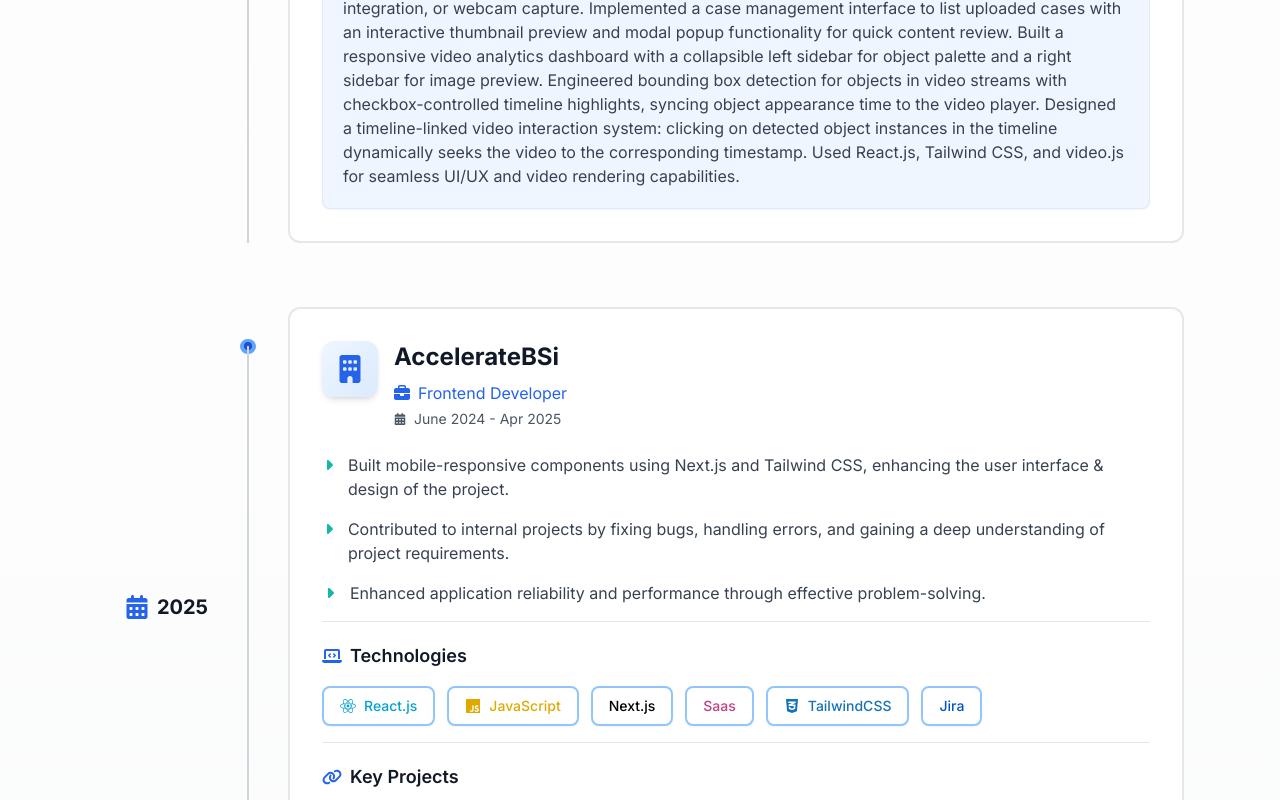
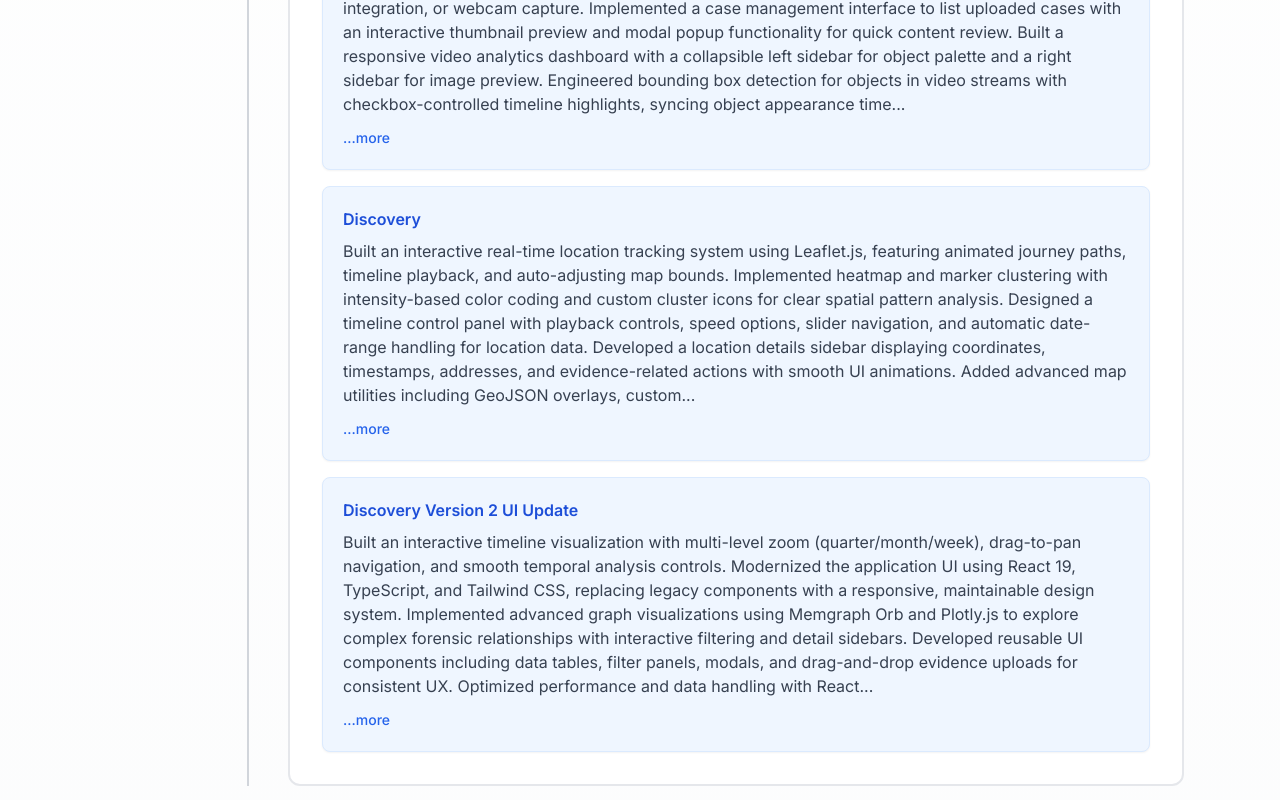
Before and after one commit to mokshit108/portfolio-mokshit-shah, a Next.js app: page / in a window 1280 px wide. Shown: the part 2920-3720 px from the top of the page. Built offline with nearby package versions, Linux system fonts and the light colour scheme; a web font is replaced by a local one.

Commit message:
added latest project info

```diff
--- a/src/app/component/Experience/ExperienceCard.js
+++ b/src/app/component/Experience/ExperienceCard.js
@@ -27,7 +27,28 @@ const ExperienceCard = ({
 }) => {
   const year = period.split(" ").pop();
   const [hoveredIndex, setHoveredIndex] = useState(null);
+  const [expandedExplanations, setExpandedExplanations] = useState({});
   const { theme } = useTheme();
+
+  // Function to get first 80 words
+  const getFirst80Words = (text) => {
+    const words = text.split(" ");
+    if (words.length <= 80) return text;
+    return words.slice(0, 80).join(" ") + "...";
+  };
+
+  // Function to check if text is longer than 80 words
+  const isLongText = (text) => {
+    return text.split(" ").length > 80;
+  };
+
+  // Toggle expand/collapse for a specific explanation
+  const toggleExplanation = (idx) => {
+    setExpandedExplanations((prev) => ({
+      ...prev,
+      [idx]: !prev[idx],
+    }));
+  };
 
   return (
     <div className="relative flex flex-col md:flex-row gap-4 md:gap-8 mb-8 md:mb-16">
@@ -234,7 +255,14 @@ const ExperienceCard = ({
                   }`}>Project Explanations</h4>
                 </div>
                 <div className="space-y-3 md:space-y-4">
-                  {projectExplanations.map((proj, idx) => (
+                  {projectExplanations.map((proj, idx) => {
+                    const isExpanded = expandedExplanations[idx];
+                    const isLong = isLongText(proj.explanation);
+                    const displayText = isExpanded || !isLong
+                      ? proj.explanation
+                      : getFirst80Words(proj.explanation);
+
+                    return (
                       <div key={idx} className={`rounded-lg p-4 md:p-5 transition-all duration-300 border shadow-sm hover:shadow-md ${
                         theme === 'light'
                           ? 'bg-blue-50 border-blue-100 hover:border-blue-300'
@@ -245,9 +273,24 @@ const ExperienceCard = ({
                         }`}>{proj.name}</div>
                         <div className={`text-sm md:text-base leading-relaxed transition-colors duration-300 ${
                           theme === 'light' ? 'text-gray-700' : 'text-gray-300'
-                      }`}>{proj.explanation}</div>
+                        }`}>
+                          {displayText}
                         </div>
-                  ))}
+                        {isLong && (
+                          <button
+                            onClick={() => toggleExplanation(idx)}
+                            className={`mt-3 text-sm font-medium transition-all duration-300 hover:underline ${
+                              theme === 'light'
+                                ? 'text-blue-600 hover:text-blue-800'
+                                : 'text-teal-400 hover:text-teal-300'
+                            }`}
+                          >
+                            {isExpanded ? 'Show less' : '...more'}
+                          </button>
+                        )}
+                      </div>
+                    );
+                  })}
                 </div>
               </div>
             )}
--- a/src/app/data/experience.json
+++ b/src/app/data/experience.json
@@ -21,12 +21,26 @@
         },
         {
           "name": "CerebVision"
+        },
+        {
+          "name": "Discovery"
+        },
+        {
+          "name": "Discovery Version 2 UI Update"
         }
       ],
       "projectExplanations": [
         {
           "name": "CerebVision",
           "explanation": "Developed a dynamic case upload system allowing users to upload videos via local file system, DVR integration, or webcam capture. Implemented a case management interface to list uploaded cases with an interactive thumbnail preview and modal popup functionality for quick content review. Built a responsive video analytics dashboard with a collapsible left sidebar for object palette and a right sidebar for image preview. Engineered bounding box detection for objects in video streams with checkbox-controlled timeline highlights, syncing object appearance time to the video player. Designed a timeline-linked video interaction system: clicking on detected object instances in the timeline dynamically seeks the video to the corresponding timestamp. Used React.js, Tailwind CSS, and video.js for seamless UI/UX and video rendering capabilities."
+        },
+        {
+          "name": "Discovery",
+          "explanation": "Built an interactive real-time location tracking system using Leaflet.js, featuring animated journey paths, timeline playback, and auto-adjusting map bounds. Implemented heatmap and marker clustering with intensity-based color coding and custom cluster icons for clear spatial pattern analysis. Designed a timeline control panel with playback controls, speed options, slider navigation, and automatic date-range handling for location data. Developed a location details sidebar displaying coordinates, timestamps, addresses, and evidence-related actions with smooth UI animations. Added advanced map utilities including GeoJSON overlays, custom markers, location search, route visualization, and report-ready map screenshots. Built a fully responsive drag-and-drop dashboard using React Grid Layout with synchronized layouts across all screen breakpoints. Integrated an AI-powered chatbot that converts natural language queries into auto-generated data visualizations added directly to the dashboard. Developed an interactive dashboard editor with dynamic dimension/metric loading and drag-and-drop zones for axes, pivots, filters, and charts. Implemented a data transformation and analytics engine supporting pivoted datasets, time-series analysis, statistical functions, and dynamic theming. Enabled end-to-end chart management with persistent storage, advanced filtering, and multi-format exports (PNG, CSV, JSON)."
+        },
+        {
+          "name": "Discovery Version 2 UI Update",
+          "explanation": "Built an interactive timeline visualization with multi-level zoom (quarter/month/week), drag-to-pan navigation, and smooth temporal analysis controls. Modernized the application UI using React 19, TypeScript, and Tailwind CSS, replacing legacy components with a responsive, maintainable design system. Implemented advanced graph visualizations using Memgraph Orb and Plotly.js to explore complex forensic relationships with interactive filtering and detail sidebars. Developed reusable UI components including data tables, filter panels, modals, and drag-and-drop evidence uploads for consistent UX. Optimized performance and data handling with React hooks, virtual scrolling, efficient state management, and integrated geolocation mapping with charts for investigative insights."
         }
       ]
     },
```
Lines whose indentation alone changed are shown as unchanged.
